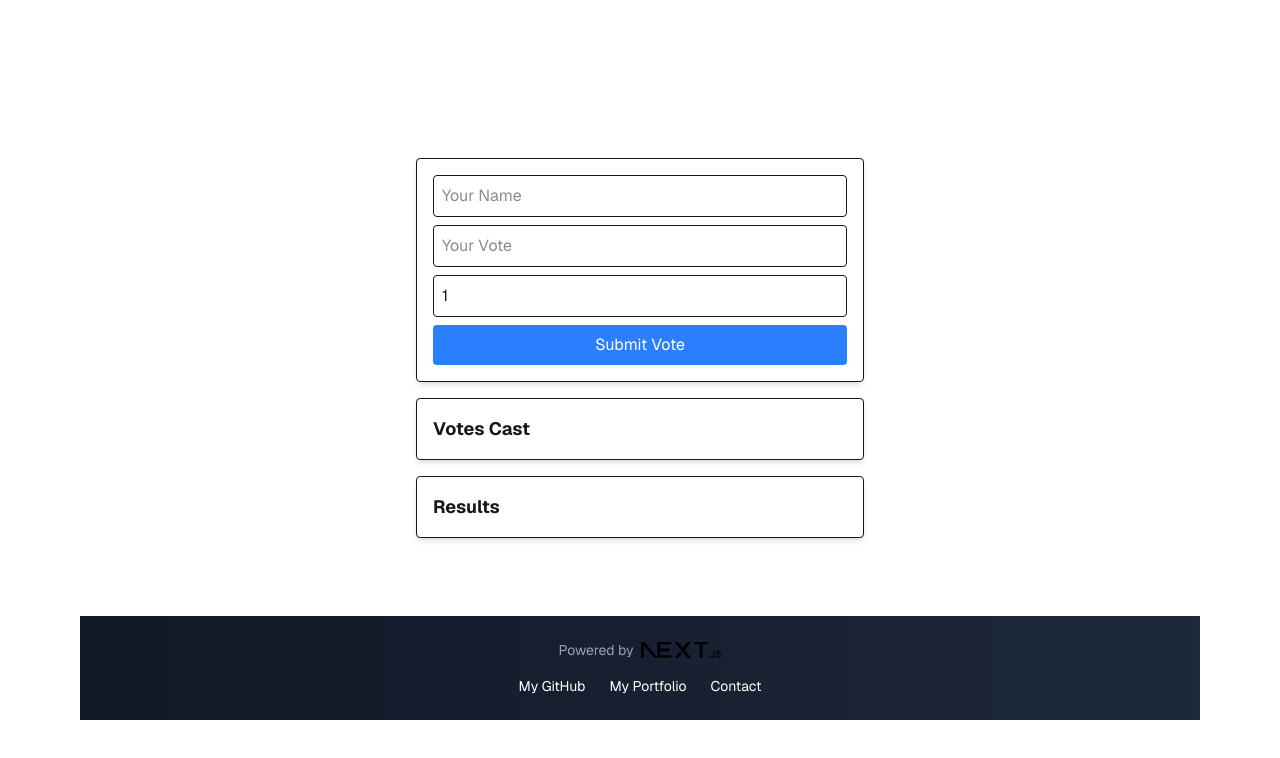
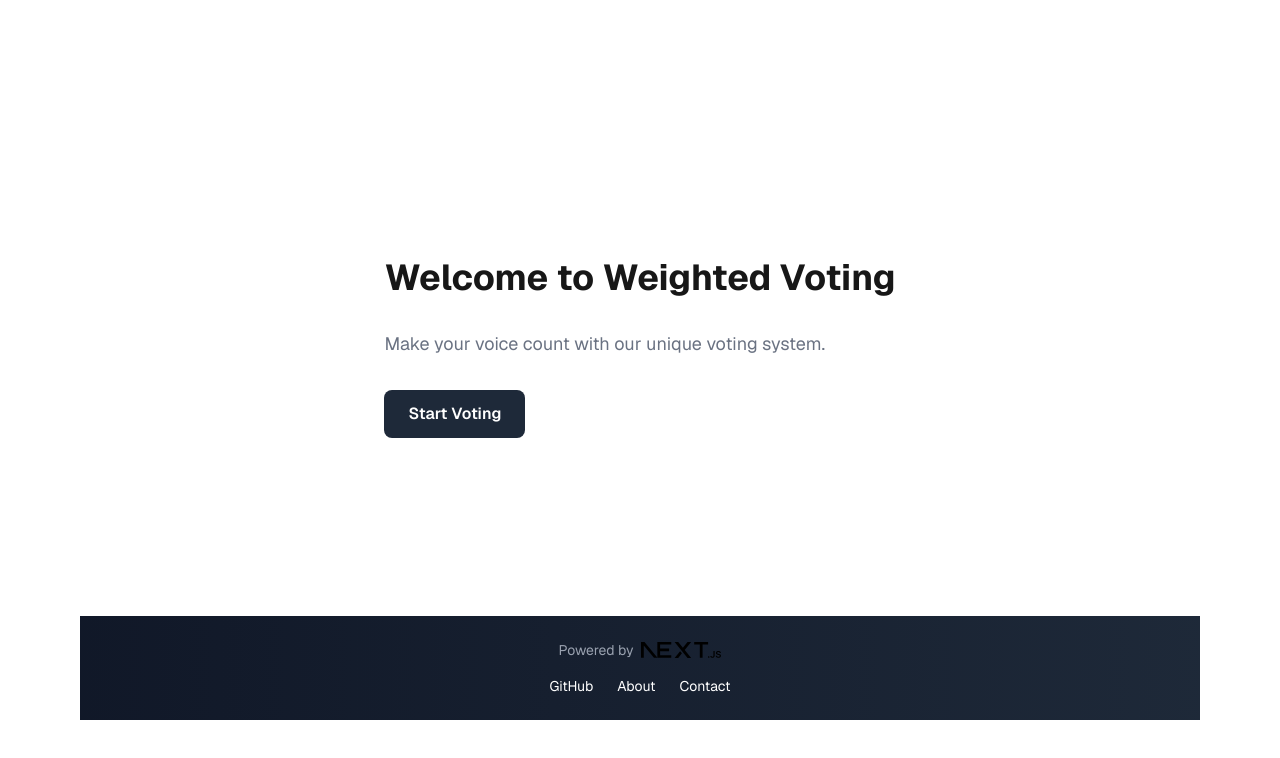
Before and after one commit to Mottlly/voting_site, a Next.js app: page / in a window 1280 px wide. Shown: the top 758 px of the page. Built offline with nearby package versions, Linux system fonts and the light colour scheme.

Commit message:
splash page added, logo added

```diff
--- /dev/null
+++ b/src/app/components/footerSite.tsx
@@ -0,0 +1,38 @@
+import Image from "next/image";
+
+export default function Footer() {
+  return (
+    <footer className="w-full bg-gradient-to-r from-gray-900 to-gray-800 text-white py-6 px-8 flex flex-col items-center gap-4">
+      {/* Powered by Next.js */}
+      <div className="flex items-center gap-2 text-sm text-gray-400">
+        Powered by
+        <Image
+          className="dark:invert"
+          src="/next.svg"
+          alt="Next.js logo"
+          width={80}
+          height={18}
+          priority
+        />
+      </div>
+
+      {/* Custom Links */}
+      <div className="flex gap-6 flex-wrap justify-center text-sm">
+        <a
+          className="hover:underline hover:underline-offset-4"
+          href="https://github.com/your-repo"
+          target="_blank"
+          rel="noopener noreferrer"
+        >
+          GitHub
+        </a>
+        <a className="hover:underline hover:underline-offset-4" href="/about">
+          About
+        </a>
+        <a className="hover:underline hover:underline-offset-4" href="/contact">
+          Contact
+        </a>
+      </div>
+    </footer>
+  );
+}
--- a/src/app/page.tsx
+++ b/src/app/page.tsx
@@ -1,53 +1,27 @@
-import Image from "next/image";
-import WeightedVoting from "../app/components/vote_list";
+"use client";
+import { useRouter } from "next/navigation";
+import Footer from "./components/footerSite";
 
 export default function Home() {
+  const router = useRouter();
+
   return (
-    <div className="grid grid-rows-[1fr_auto] min-h-screen items-center justify-items-center p-8 sm:p-20 font-[family-name:var(--font-geist-sans)]">
+    <div className="grid grid-rows-[1fr_auto] min-h-screen items-center justify-items-center p-8 sm:p-20 font-sans bg-[var(--background)] text-[var(--foreground)]">
       {/* Main Content */}
-      <main className="flex flex-col gap-8 items-center sm:items-start">
-        <WeightedVoting />
+      <main className="flex flex-col gap-8 items-center sm:items-start text-center">
+        <h1 className="text-4xl font-bold">Welcome to Weighted Voting</h1>
+        <p className="text-lg text-gray-500">Make your voice count with our unique voting system.</p>
+
+        <button
+          onClick={() => router.push("/votes")}
+          className="px-6 py-3 bg-gray-800 hover:bg-gray-700 text-white font-semibold rounded-lg transition"
+        >
+          Start Voting
+        </button>
       </main>
 
-      {/* Custom Styled Footer */}
-      <footer className="w-full bg-gradient-to-r from-gray-900 to-gray-800 text-white py-6 px-8 flex flex-col items-center gap-4">
-        {/* Powered by Next.js */}
-        <div className="flex items-center gap-2 text-sm text-gray-400">
-          Powered by
-          <Image
-            className="dark:invert"
-            src="/next.svg"
-            alt="Next.js logo"
-            width={80}
-            height={18}
-            priority
-          />
-        </div>
-
-        {/* Custom Links */}
-        <div className="flex gap-6 flex-wrap justify-center text-sm">
-          <a
-            className="hover:underline hover:underline-offset-4"
-            href="https://github.com/Mottlly/voting_site"
-            target="_blank"
-            rel="noopener noreferrer"
-          >
-            My GitHub
-          </a>
-          <a
-            className="hover:underline hover:underline-offset-4"
-            href="https://mottlly.github.io/PortfolioWebsite/"
-          >
-            My Portfolio
-          </a>
-          <a
-            className="hover:underline hover:underline-offset-4"
-            href="/contact"
-          >
-            Contact
-          </a>
-        </div>
-      </footer>
+      {/* Footer Component */}
+      <Footer />
     </div>
   );
 }
--- /dev/null
+++ b/src/app/votes/page.tsx
@@ -0,0 +1,16 @@
+import WeightedVoting from "../components/vote_list";
+import Footer from "../components/footerSite";
+
+export default function VotePage() {
+  return (
+    <div className="grid grid-rows-[1fr_auto] min-h-screen items-center justify-items-center p-8 sm:p-20 font-sans bg-[var(--background)] text-[var(--foreground)]">
+      {/* Main Content */}
+      <main className="flex flex-col gap-8 items-center sm:items-start">
+        <WeightedVoting />
+      </main>
+
+      {/* Footer Component */}
+      <Footer />
+    </div>
+  );
+}
```
Also changed, not shown: public/logo.jpg (added).
